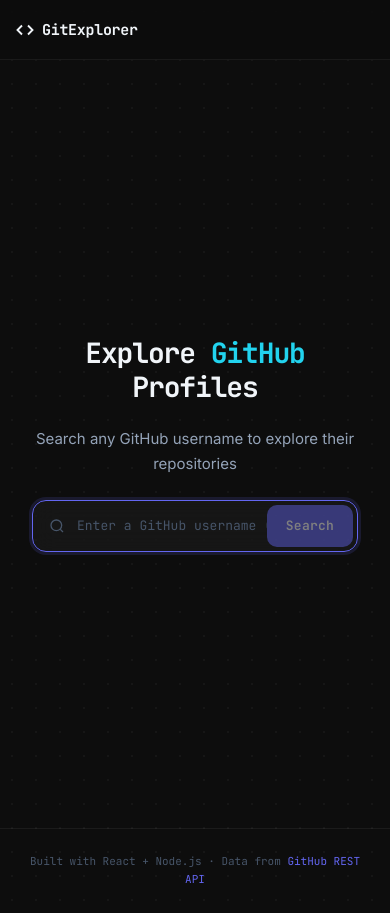
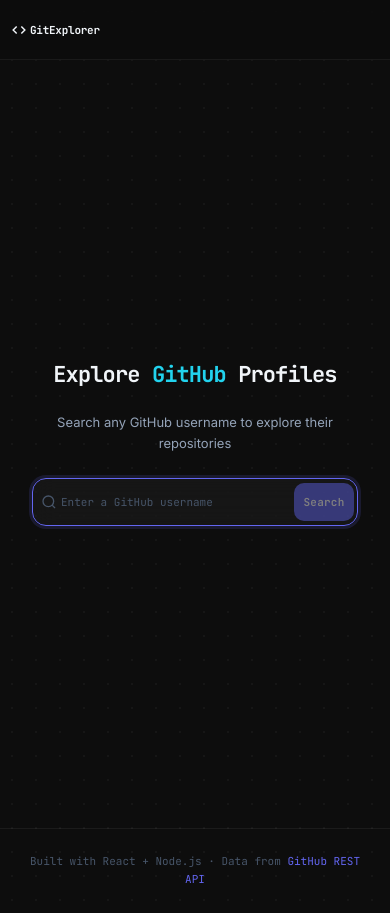
Before and after one commit to shalini31102/github-explorer, a React (Vite) app in the folder client/: page / in a window 390 px wide. Built offline with nearby package versions, Linux system fonts and the light colour scheme; no server answers.

Commit message:
fix: mobile responsive layout - overflow, navbar, search bar

```diff
--- a/client/src/App.jsx
+++ b/client/src/App.jsx
@@ -104,7 +104,7 @@
               <polyline points="16 18 22 12 16 6" />
               <polyline points="8 6 2 12 8 18" />
             </svg>
-            GitExplorer
+            <span className={styles.logoText}>GitExplorer</span>
           </button>
 
           {/*
--- a/client/src/App.module.css
+++ b/client/src/App.module.css
@@ -239,17 +239,51 @@
 }
 
 /* ── RESPONSIVE ─────────────────────────────────────────────── */
-
 @media (max-width: 640px) {
   .main {
     padding: var(--space-6) var(--space-4);
+    overflow-x: hidden;
   }
 
   .navInner {
-    padding: 0 var(--space-4);
+    padding: 0 var(--space-3);
+    gap: var(--space-2);
+    justify-content: flex-start; /* ← align left */
   }
 
+  .logo {
+    font-size: var(--text-sm);
+    gap: var(--space-1);
+  }
+
+  .logo svg {
+    width: 14px;
+    height: 14px;
+    flex-shrink: 0;
+  }
+
+  /* Hide navbar search on mobile completely */
+  /* Users can click logo to return to landing search */
   .navSearch {
-    max-width: 100%;
+    display: none;
+  }
+
+  .errorCard {
+    padding: var(--space-8) var(--space-4);
+  }
+
+  .emptyCard {
+    padding: var(--space-8) var(--space-4);
   }
 }
+
+@media (max-width: 480px) {
+  .logoText {
+    display: inline; /* ← keep it visible */
+    font-size: var(--text-xs);
+  }
+
+  .logo {
+    flex-shrink: 0;
+  }
+}
--- a/client/src/components/SearchBar.jsx
+++ b/client/src/components/SearchBar.jsx
@@ -95,7 +95,7 @@
         <input
           className={styles.input}
           type="text"
-          placeholder="Enter a GitHub username (e.g. torvalds)"
+          placeholder="Enter a GitHub username"
           value={inputValue}
           onChange={(e) => setInputValue(e.target.value)}
           onKeyDown={handleKeyDown}
--- a/client/src/components/SearchBar.module.css
+++ b/client/src/components/SearchBar.module.css
@@ -1,11 +1,5 @@
 /* ============================================================
    SearchBar.module.css
-
-   Styles for the SearchBar component.
-
-   CSS Modules automatically scopes these class names
-   to this component — no global namespace collisions.
-   e.g. .wrapper becomes something like .wrapper_x7k2p
    ============================================================ */
 
 /* Outer wrapper — centers everything on landing */
@@ -16,6 +10,9 @@
   gap: var(--space-6);
   width: 100%;
   padding: var(--space-20) var(--space-4);
+  /* Prevent content from overflowing */
+  box-sizing: border-box;
+  overflow: hidden;
 }
 
 /* Hero heading */
@@ -27,6 +24,8 @@
   line-height: var(--leading-tight);
   text-align: center;
   color: var(--color-text-primary);
+  /* Prevent long words breaking layout */
+  word-break: break-word;
 }
 
 /* "GitHub" word in the hero — cyan accent */
@@ -42,6 +41,10 @@
   text-align: center;
   max-width: 420px;
   line-height: var(--leading-relaxed);
+  /* Prevent subtitle from overflowing */
+  width: 100%;
+  padding: 0 var(--space-2);
+  box-sizing: border-box;
 }
 
 /* The row containing icon + input + button */
@@ -59,12 +62,13 @@
   border: 1px solid var(--color-glass-border);
   border-radius: var(--radius-lg);
 
-  /* Smooth border color transition on focus-within */
+  /* Critical — prevents children from overflowing */
+  overflow: hidden;
+
   transition: border-color var(--transition-base),
               box-shadow var(--transition-base);
 }
 
-/* When anything inside the row is focused */
 .searchRow:focus-within {
   border-color: var(--color-primary);
   box-shadow: 0 0 0 3px var(--color-primary-muted);
@@ -77,12 +81,13 @@
   justify-content: center;
   padding: 0 var(--space-3) 0 var(--space-4);
   color: var(--color-text-muted);
-  flex-shrink: 0; /* never shrink the icon */
+  flex-shrink: 0;
 }
 
 /* Text input */
 .input {
-  flex: 1; /* take all available space between icon and button */
+  flex: 1;
+  min-width: 0; /* allows input to shrink below content size */
   height: 100%;
   background: transparent;
   border: none;
@@ -107,10 +112,14 @@
   display: flex;
   align-items: center;
   justify-content: center;
-  height: calc(100% - 8px); /* slight inset from the row */
+  height: calc(100% - 8px);
   min-width: 80px;
   margin-right: 4px;
   padding: 0 var(--space-5);
+
+  /* Never shrink or grow — always stays its set size */
+  flex-shrink: 0;
+  flex-grow: 0;
 
   background: var(--color-primary);
   color: white;
@@ -122,6 +131,7 @@
   font-size: var(--text-sm);
   font-weight: 600;
   letter-spacing: 0.02em;
+  white-space: nowrap;
 
   transition: background var(--transition-fast),
               transform var(--transition-fast),
@@ -165,5 +175,46 @@
 
   .wrapper {
     padding: var(--space-12) var(--space-4);
+    width: 100%;
+  }
+
+  .heroSubtitle {
+    font-size: var(--text-sm);
+  }
+
+  .searchRow {
+    height: 48px;
+    max-width: 100%;
+  }
+
+  .button {
+    min-width: 72px;
+    padding: 0 var(--space-3);
+    font-size: var(--text-xs);
+    margin-right: 3px;
+  }
+
+  .searchIcon {
+    padding: 0 var(--space-2) 0 var(--space-2);
   }
 }
+
+@media (max-width: 480px) {
+  .heroTitle {
+    font-size: var(--text-xl);
+  }
+
+  .button {
+    min-width: 60px;
+    padding: 0 var(--space-2);
+    margin-right: 3px;
+  }
+
+  .searchIcon {
+    padding: 0 var(--space-1) 0 var(--space-2);
+  }
+
+  .input {
+    font-size: var(--text-xs);
+  }
+}
--- a/client/src/index.css
+++ b/client/src/index.css
@@ -2,13 +2,6 @@
    index.css
 
    Global styles and CSS custom properties (design tokens).
-
-   WHY CSS variables?
-   - Change a color in ONE place, updates everywhere
-   - Components reference tokens by name, not raw hex values
-   - Easy to maintain and scale
-   - Named tokens communicate PURPOSE (--color-primary)
-     not just value (#6366f1)
    ============================================================ */
 
 /* ─── IMPORT FONTS ─────────────────────────────────────────── */
@@ -19,9 +12,9 @@
 
 :root {
   /* --- Colors: Background --- */
-  --color-bg-base:         #0d0d0d;  /* page background */
-  --color-bg-surface:      #111111;  /* slightly lighter surface */
-  --color-bg-elevated:     #1a1a1a;  /* hover states, elevated elements */
+  --color-bg-base:         #0d0d0d;
+  --color-bg-surface:      #111111;
+  --color-bg-elevated:     #1a1a1a;
 
   /* --- Colors: Glass Effect --- */
   --color-glass-bg:        rgba(255, 255, 255, 0.04);
@@ -30,22 +23,22 @@
   --color-glass-border-hover: rgba(99, 102, 241, 0.35);
 
   /* --- Colors: Brand --- */
-  --color-primary:         #6366f1;  /* indigo — main actions */
-  --color-primary-hover:   #4f46e5;  /* darker indigo on hover */
-  --color-primary-muted:   rgba(99, 102, 241, 0.15); /* subtle bg tint */
-  --color-accent:          #22d3ee;  /* cyan — highlights, language dots */
+  --color-primary:         #6366f1;
+  --color-primary-hover:   #4f46e5;
+  --color-primary-muted:   rgba(99, 102, 241, 0.15);
+  --color-accent:          #22d3ee;
   --color-accent-muted:    rgba(34, 211, 238, 0.15);
 
   /* --- Colors: Text --- */
-  --color-text-primary:    #f1f5f9;  /* near white — headings, important */
-  --color-text-secondary:  #94a3b8;  /* muted slate — body, descriptions */
-  --color-text-muted:      #475569;  /* very muted — timestamps, labels */
+  --color-text-primary:    #f1f5f9;
+  --color-text-secondary:  #94a3b8;
+  --color-text-muted:      #475569;
 
   /* --- Colors: Semantic --- */
-  --color-error:           #f87171;  /* soft red */
+  --color-error:           #f87171;
   --color-error-muted:     rgba(248, 113, 113, 0.15);
-  --color-success:         #34d399;  /* emerald */
-  --color-warning:         #fbbf24;  /* amber */
+  --color-success:         #34d399;
+  --color-warning:         #fbbf24;
 
   /* --- Colors: Border --- */
   --color-border:          rgba(255, 255, 255, 0.06);
@@ -123,6 +116,8 @@
   -webkit-font-smoothing: antialiased;
   -moz-osx-font-smoothing: grayscale;
   text-rendering: optimizeLegibility;
+  /* Prevent horizontal scroll globally */
+  overflow-x: hidden;
 }
 
 body {
@@ -132,6 +127,8 @@
   color: var(--color-text-primary);
   background-color: var(--color-bg-base);
   min-height: 100vh;
+  /* Prevent horizontal scroll on body */
+  overflow-x: hidden;
 
   /* Subtle dot grid background — technical aesthetic */
   background-image: radial-gradient(
@@ -168,7 +165,6 @@
 
 /* ─── SCROLLBAR ─────────────────────────────────────────────── */
 
-/* Custom scrollbar — keeps the dark aesthetic */
 ::-webkit-scrollbar {
   width: 6px;
 }
@@ -195,7 +191,6 @@
 
 /* ─── FOCUS ─────────────────────────────────────────────────── */
 
-/* Accessible focus ring on keyboard navigation */
 :focus-visible {
   outline: 2px solid var(--color-primary);
   outline-offset: 3px;
```
